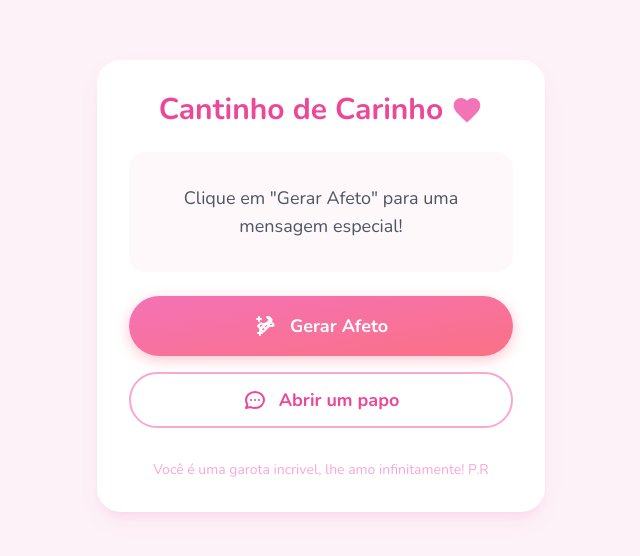
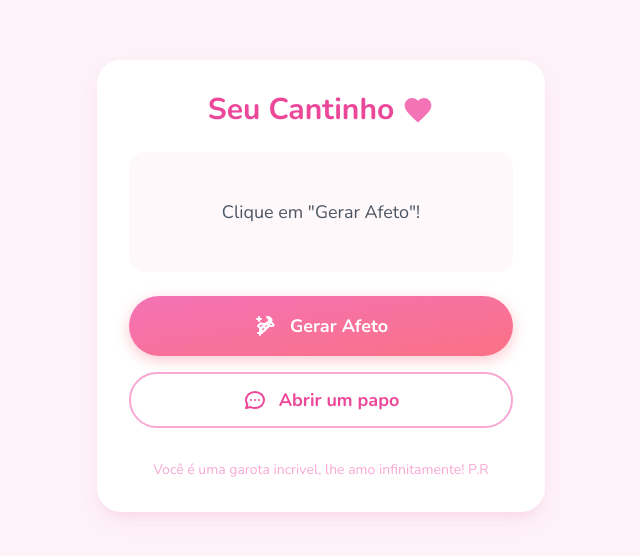
Before and after one commit to on1ymonkey/llilbaby, a plain HTML site: page index.html in a window 1280 px wide. Shown: the part 114-670 px from the top of the page, without its empty margins (319-959 px from the left). Drawn offline with nearby package versions, Linux system fonts and the light colour scheme.

Commit message:
index.html
alterções básicas

```diff
--- a/index.html
+++ b/index.html
@@ -35,7 +35,7 @@
     <div class="bg-white w-full max-w-md mx-4 p-8 rounded-3xl soft-shadow text-center transition-all duration-500">
 
         <header class="flex items-center justify-center mb-6">
-            <h1 class="text-3xl font-bold text-pink-500">Cantinho de Carinho</h1>
+            <h1 class="text-3xl font-bold text-pink-500">Seu Cantinho</h1>
             <svg xmlns="http://www.w3.org/2000/svg" class="h-8 w-8 ml-2 text-pink-400" viewBox="0 0 24 24" fill="currentColor"><path d="M12 21.35l-1.45-1.32C5.4 15.36 2 12.28 2 8.5 2 5.42 4.42 3 7.5 3c1.74 0 3.41.81 4.5 2.09C13.09 3.81 14.76 3 16.5 3 19.58 3 22 5.42 22 8.5c0 3.78-3.4 6.86-8.55 11.54L12 21.35z"/></svg>
         </header>
 
@@ -45,7 +45,7 @@
                 <div class="w-3 h-3 bg-pink-400 rounded-full animate-pulse-dot"></div>
                 <div class="w-3 h-3 bg-pink-400 rounded-full animate-pulse-dot"></div>
             </div>
-            <p id="message-display" class="text-lg text-gray-600">Clique em "Gerar Afeto" para uma mensagem especial!</p>
+            <p id="message-display" class="text-lg text-gray-600">Clique em "Gerar Afeto"!</p>
         </div>
 
         <div class="space-y-4">
```
